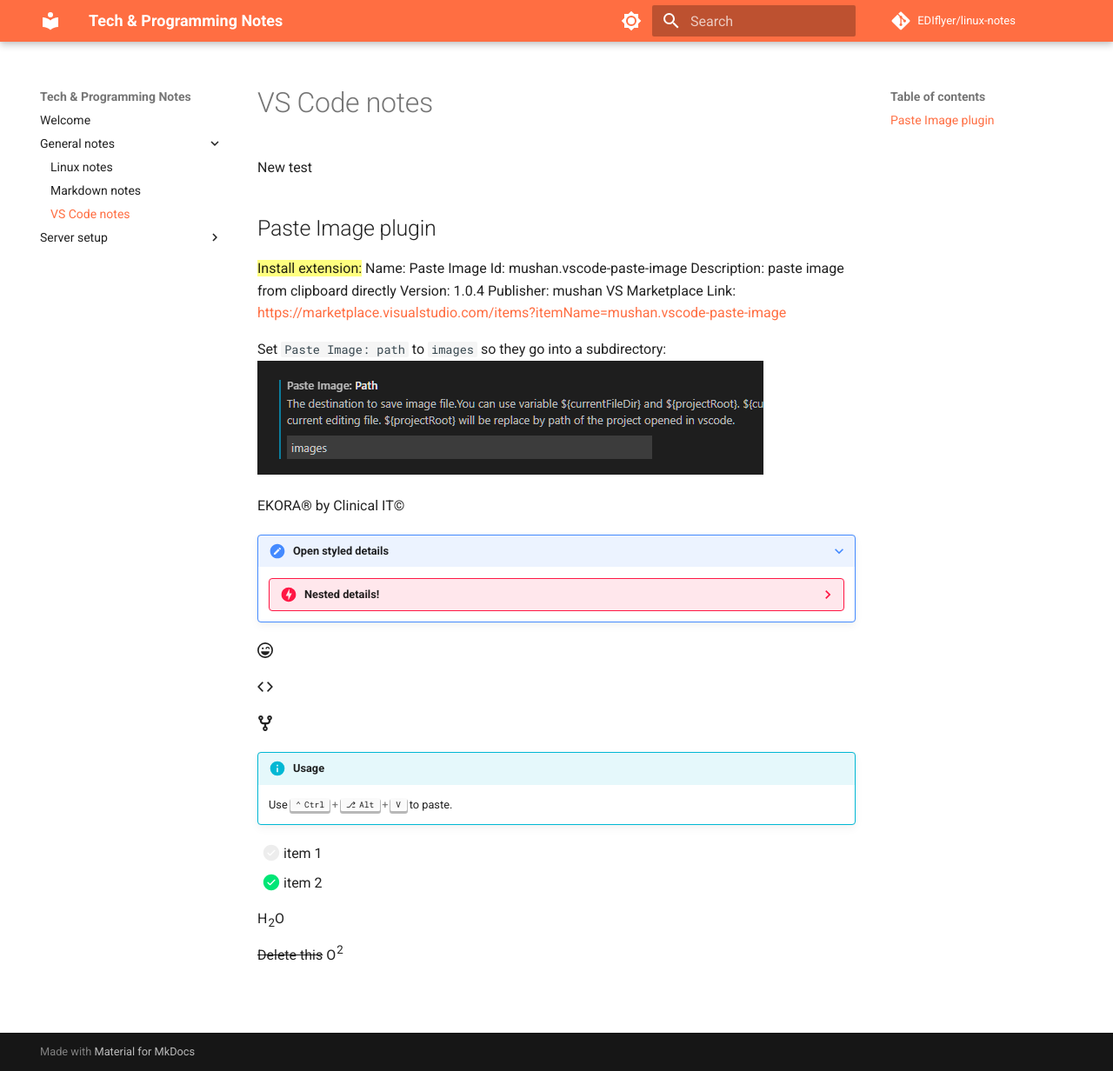
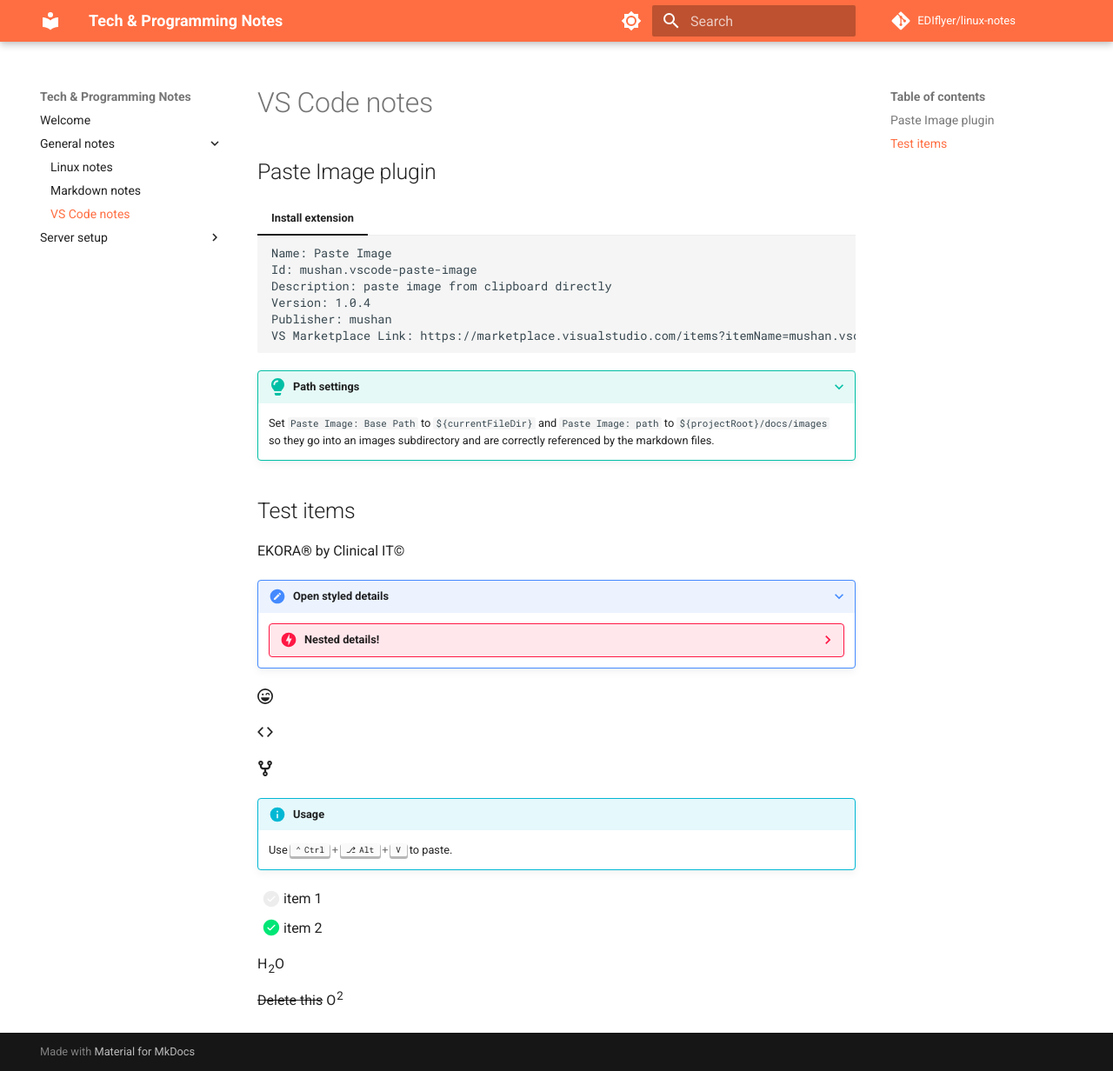
Before and after one commit to EDIflyer/linux-notes, an MkDocs documentation site: the page built from docs/general-notes/vscode_notes.md, in a window 1280 px wide and 1232 px high. Shown: the whole window at 87% size. Built offline with MkDocs 1.6.1 and Material for MkDocs 9.7.7, drawn with Linux system fonts in a browser that asks for light colours; comment, search, counter and statistics services are not loaded.

````diff
--- a/docs/general-notes/vscode_notes.md
+++ b/docs/general-notes/vscode_notes.md
@@ -1,20 +1,22 @@
 ---
 title: "VS Code notes"
 date: 2022-07-09T18:32:03+01:00
-draft: false
 ---
-New test
 ## Paste Image plugin
-==Install extension:==
+=== "Install extension"
+    ```
     Name: Paste Image
     Id: mushan.vscode-paste-image
     Description: paste image from clipboard directly
     Version: 1.0.4
     Publisher: mushan
     VS Marketplace Link: https://marketplace.visualstudio.com/items?itemName=mushan.vscode-paste-image
+    ```
 
-Set `Paste Image: path` to `images` so they go into a subdirectory:
-![](../images/2022-07-09-18-34-46.png)
+???+ tip "Path settings"
+    Set `Paste Image: Base Path` to `${currentFileDir}` and `Paste Image: path` to `${projectRoot}/docs/images` so they go into an images subdirectory and are correctly referenced by the markdown files.
+
+## Test items
 
 EKORA(r) by Clinical IT(c)
 
````
Also changed, not shown: docs/server-setup/server_setup.md (+4 -4 lines), docs/images/2022-07-09-18-34-46.png (deleted).
